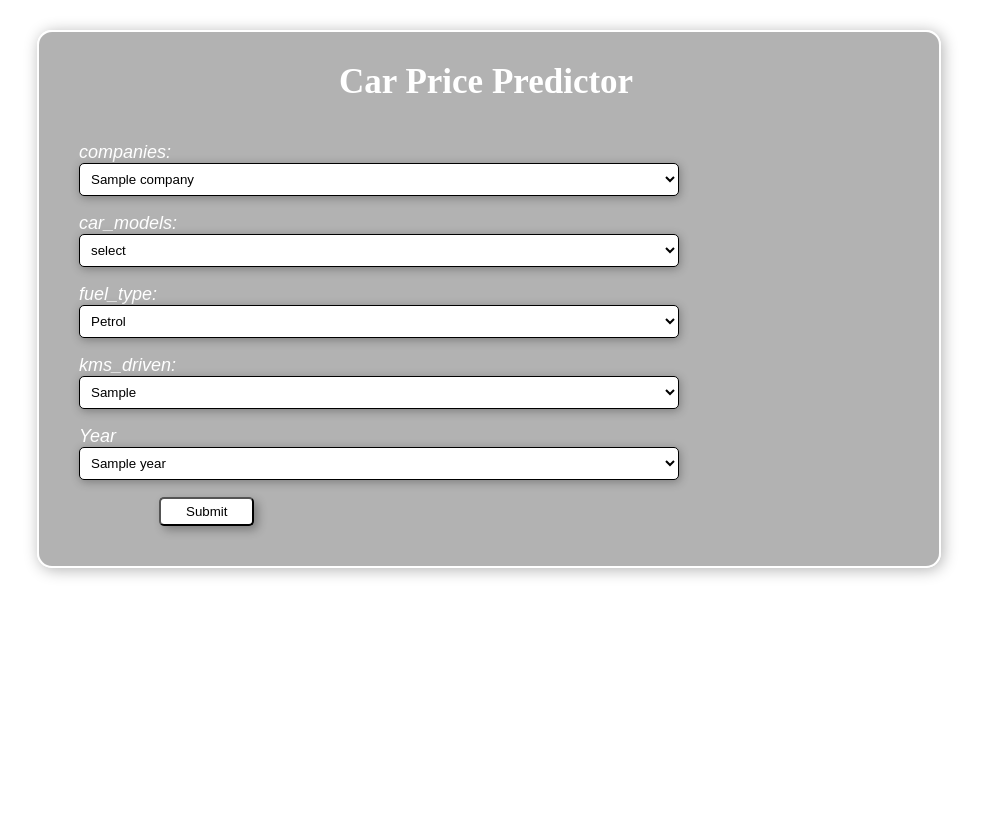
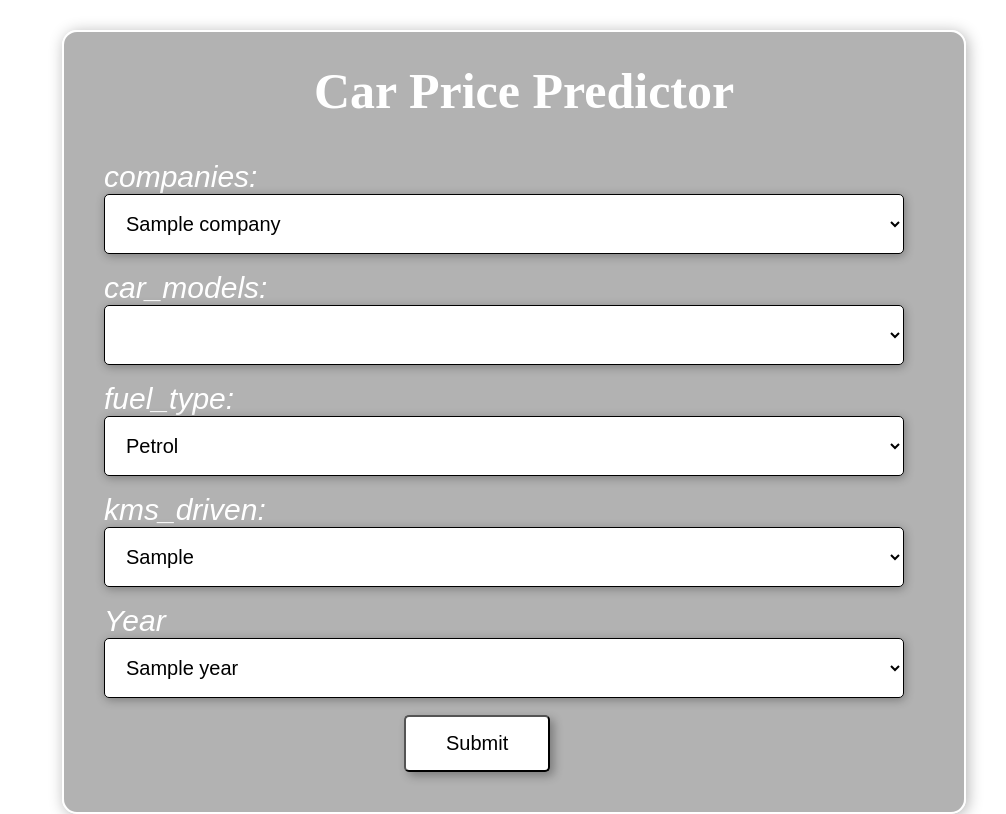
Before and after one commit to shreyaskale2001/CarPricePrediction, a Flask app: template templates/index.html in a window 1280 px wide. Shown: the whole page, without its empty margins (153-1159 px from the left). Before the commit the page ends 577 px from the top, so only its background shows below. Run offline with Flask 2, Linux system fonts and the light colour scheme; the template is opened without the code that fills it: most values are stand-ins (such as "Sample title", 1, 10 or a date in 2020); lists and menus that the app fills with data are empty.

Commit message:
some new changes

```diff
--- a/app.py
+++ b/app.py
@@ -1,7 +1,6 @@
 from flask import Flask, render_template, request, url_for
 import pandas as pd
 import csv
-import joblib
 import pickle
 import numpy as np
 
@@ -29,6 +28,8 @@
     kms_driven = sorted(driven)
     return render_template('index.html', companies = companies, car_models=car_models, year = year, kms_driven = kms_driven)
 
+
+
 @app.route("/pred", methods = ['GET', 'POST'])
 def pred():
     if request.method == "POST":
--- a/static/CSS/style.css
+++ b/static/CSS/style.css
@@ -11,15 +11,15 @@
 }
 .main{
 
-	width: 900px;
+	width: 850px;
 	margin:30px auto 0px auto;
 }
 h2{
 	color: white;
 	float: center;
 	padding-top:  30px;
-    font-size: 35px;
-	margin-left: 300px
+    font-size: 50px;
+	margin-left: 250px
 }
 .register{
 	background-color: rgba(0,0,0,0.3);
@@ -35,23 +35,25 @@
 }
 label{
     font-family: sans-serif;
-    font-size: 18px;
+    font-size: 30px;
     font-style: italic;
 }
 select{
-	width: 600px;
+	width: 800px;
 	border: 1px solid black;
 	border-radius: 5px;
-	padding: 7px;
+	padding: 17px;
 	background-color: white;
 	box-shadow: 1px 2px 10px rgba(0,0,0,0.3);
+	font-size:20px;
 
 }
 #Submit{
-	margin-left: 80px;
-	padding: 5px 25px;
+	margin-left: 300px;
+	padding: 15px 40px;
 	background-color: white;
 	color: black;
 	box-shadow: 4px 4px 10px rgba(0,0,0,0.3);
 	border-radius: 5px;
+	font-size:20px;
 }
--- a/templates/index.html
+++ b/templates/index.html
@@ -12,37 +12,43 @@
 <div class="register">
 <h2>Car Price Predictor</h2>
     <form id="register" method="post", action="{{url_for('pred')}}">
+
+
+
+
+
        	<label for="name">companies:</label>
        	<br>
 		<select class ="selectpicker from-control" required = "1" id="company" name="company" onchange="load_car_model(this.value, 'car_models') ">
-		{% for company in companies %}
-<!--       	<input type="text" name="Name" id="name" placeholder="Enter your name">-->
+<!--		<option value="">-->
+<!--				select-->
+<!--			</option>-->
+			{% for company in companies %}
 			<option value="{{company}}">
 				{{company}}
 			</option>
 		{% endfor %}
 			</select>
 		<br><br>
+
+
+
        	<label for="name">car_models:</label>
        	<br>
-<!--       	<input type="text" name="lName" id="name" placeholder="Enter your Last name">-->
        	<select class ="selectpicker from-control" id="car_models" name="car_models" required = "1">
 			<option value="">
 				select
 			</option>
-<!--		{% for model in car_models %}-->
-<!--&lt;!&ndash;&lt;!&ndash;       	<input type="text" name="Name" id="name" placeholder="Enter your name">&ndash;&gt;&ndash;&gt;-->
-<!--			<option value="{{model}}">-->
-<!--				{{model}}-->
-<!--			</option>-->
-<!--		{% endfor %}-->
 			</select>
 		<br><br>
+
+
+
+
+
        	<label for="name">fuel_type:</label>
        	<br>
-<!--       	<input type="number" name="age" id="name" placeholder="How old are you">-->
        	<select name="fuel_type">
-<!--       	<input type="text" name="Name" id="name" placeholder="Enter your name">-->
 			<option value="Petrol">
 				Petrol
 			</option>
@@ -50,23 +56,27 @@
 				Diesel
 			</option>
 			</select><br><br>
+
+
+
+
 		<label for="name">kms_driven:</label>
        	<br>
-<!--       	<input type="number" name="age" id="name" placeholder="How old are you">-->
        	<select name="kms_driven">
 		{% for i in kms_driven %}
-<!--       	<input type="text" name="Name" id="name" placeholder="Enter your name">-->
 			<option value="{{i}}">
 				{{i}}
 			</option>
 		{% endfor %}
 			</select><br><br>
+
+
+
+
        	<label>Year</label>
        	<br>
-<!--       	<input type="text" name="email" id="name" placeholder="Enter your email id">-->
        	<select name="year">
 		{% for i in year %}
-<!--       	<input type="text" name="Name" id="name" placeholder="Enter your name">-->
 			<option value="{{i}}">
 				{{i}}
 			</option>
@@ -74,10 +84,14 @@
 			</select>
 		<br><br>
 
+
        	<input type="Submit" name="Submit" id="Submit" >
     </form>
 </div>
 </div>
+
+
+
 
 <script>
 	function load_car_model(value,car_models_id){
@@ -101,6 +115,8 @@
 	      }
 	    {% endfor %}
 	}
+	load_car_model("{{companies[0]}}", 'car_models');
 </script>
+
 </body>
 </html>
```
